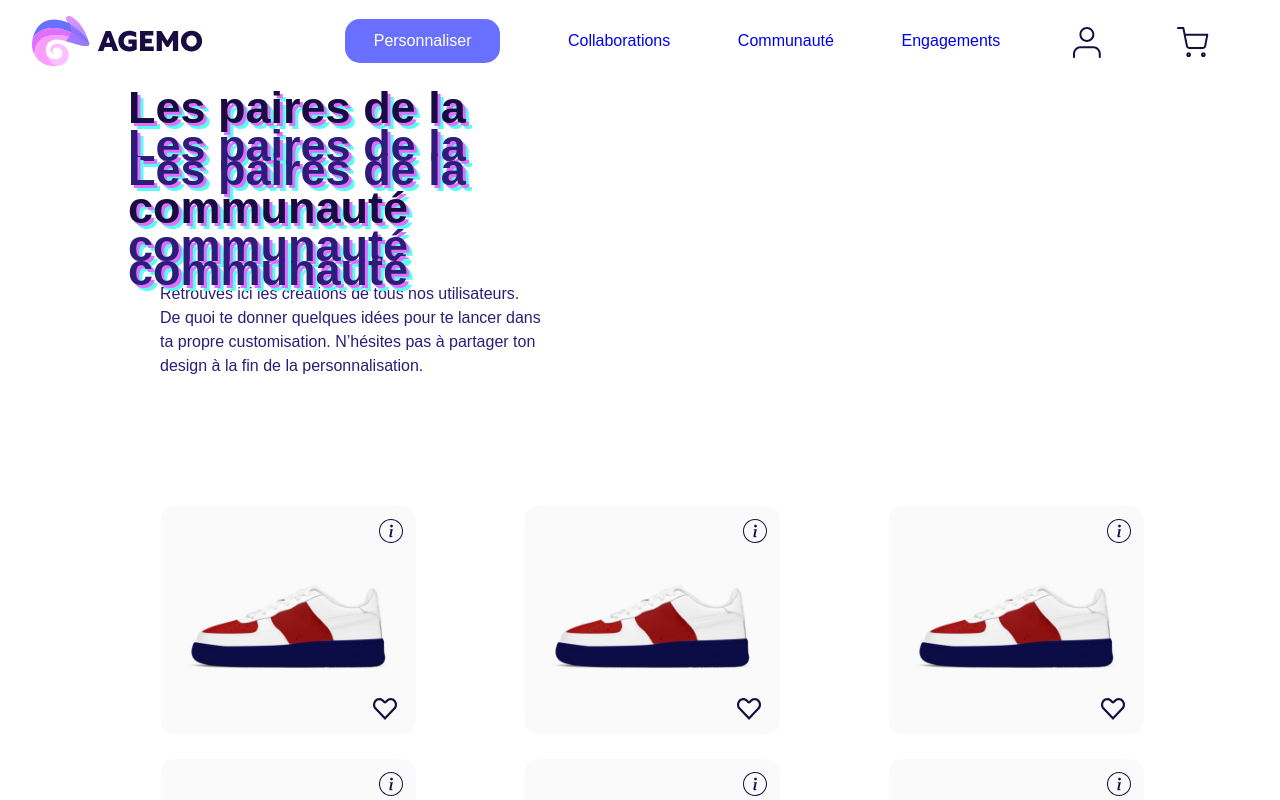
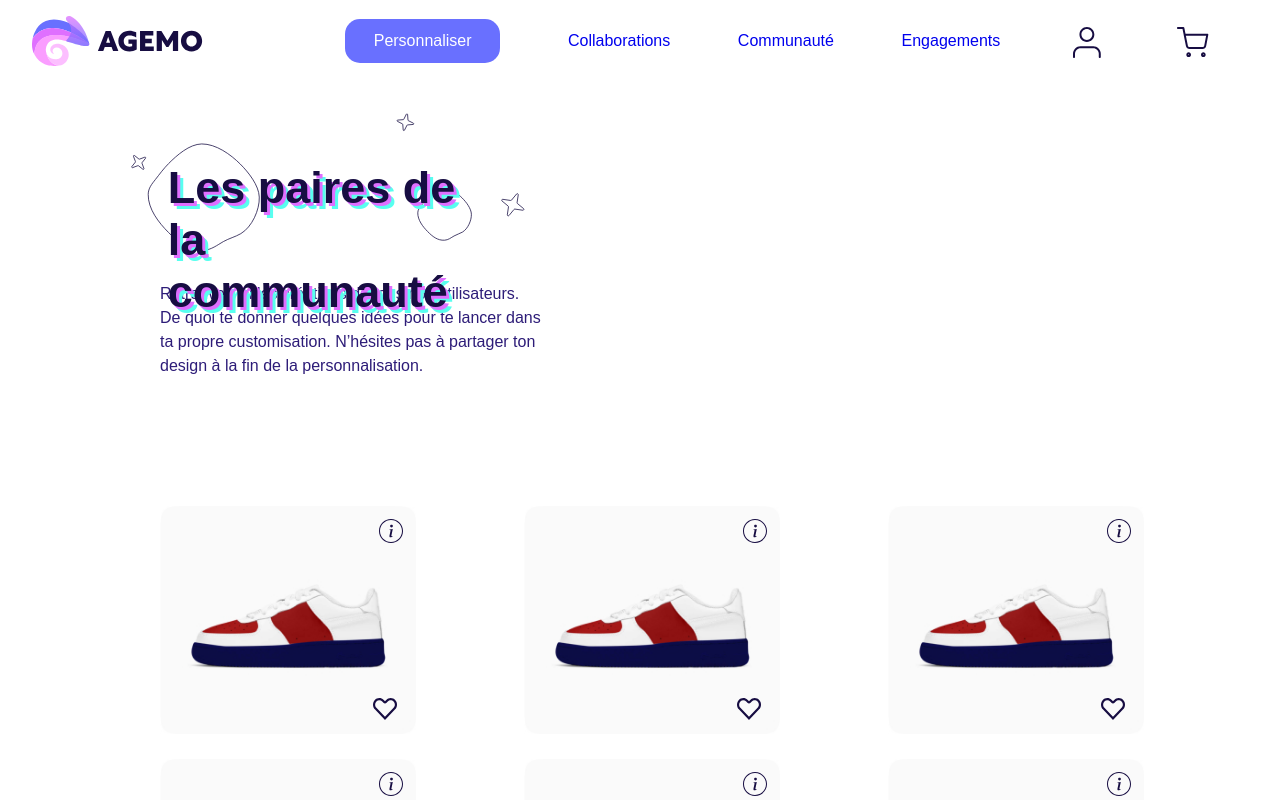
Before and after one commit to SeubJrd/agemovue, a Vue app: page /galerie in a window 1280 px wide. Shown: the top 800 px of the page. Built offline with nearby package versions, Linux system fonts and the light colour scheme; a web font is replaced by a local one.

Commit message:
Changement des titres jolis sur toutes les pages

```diff
--- a/src/scss/typography.scss
+++ b/src/scss/typography.scss
@@ -110,8 +110,9 @@ h1,h2,h3{
         text-align: center;
         line-height: initial;
         &__container{
-            width: 100%;
+            width: 90%;
             height: 25vh;
+            margin-left: 5%;
             background-repeat: no-repeat;
             background-size: 100% 100%;
             margin-top: 10%;
--- a/src/views/Compte.vue
+++ b/src/views/Compte.vue
@@ -1,12 +1,8 @@
 <template>
     <div class="compte">
 
-        <div class="titlePage">
-            <div class="parent">
-                <p class="titlePage__1">Mon compte</p>
-                <p class="titlePage__2">Mon compte</p>
-                <p class="titlePage__3">Mon compte </p>
-            </div>
+        <div class="titlePage__container">
+            <p class="titlePage">Mon compte</p>
         </div>
 
         <diV class="compte__superieur">
--- a/src/views/Galerie.vue
+++ b/src/views/Galerie.vue
@@ -1,15 +1,8 @@
 <template>
     <div class="galerie">
 
-        <div class="titlePage">
-            <h1 class="titlePage__1">Les paires de la </h1>
-            <p class="titlePage__2">Les paires de la </p>
-            <p class="titlePage__3">Les paires de la </p>
-            <div class="titlePage2">
-                <h1 class="titlePage2__1">communauté </h1>
-                <p class="titlePage2__2">communauté </p>
-                <p class="titlePage2__3">communauté </p>
-            </div>
+        <div class="titlePage__container">
+            <p class="titlePage">Les paires de la communauté</p>
         </div>
         <p class="galerie__description">Retrouves ici les créations de tous nos utilisateurs. De quoi te donner quelques idées pour te lancer dans ta propre customisation. N’hésites pas à partager ton design à la fin de la personnalisation.</p>
 
--- a/src/views/Modeles.vue
+++ b/src/views/Modeles.vue
@@ -1,10 +1,8 @@
 <template>
     <div class="modeles">
 
-      <div class="titlePage">
-            <h1 class="titlePage__1">Choisis ton modèle</h1>
-            <p class="titlePage__2">Choisis ton modèle</p>
-            <p class="titlePage__3">Choisis ton modèle</p>
+      <div class="titlePage__container">
+            <p class="titlePage">Choisis ton modèle</p>
         </div>
 
         <div class="choix-modele">
```
